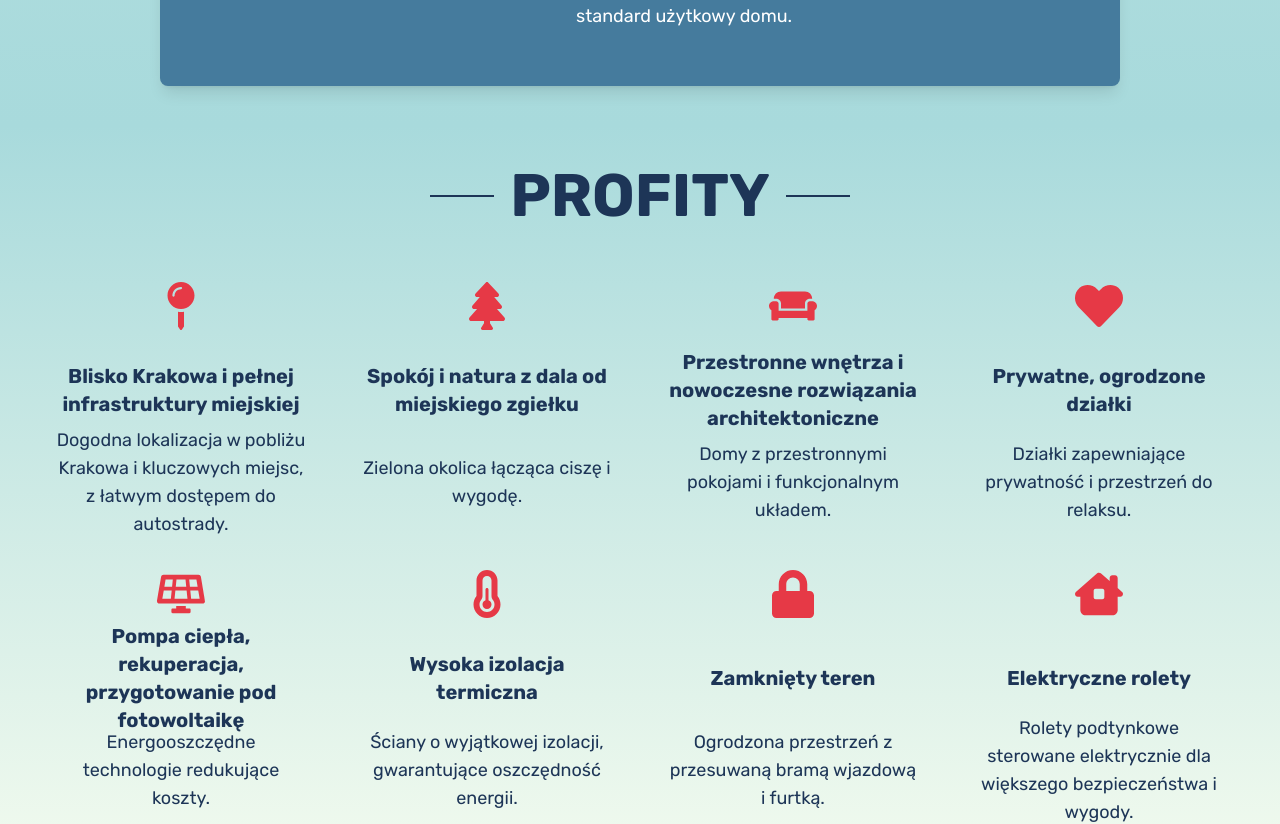
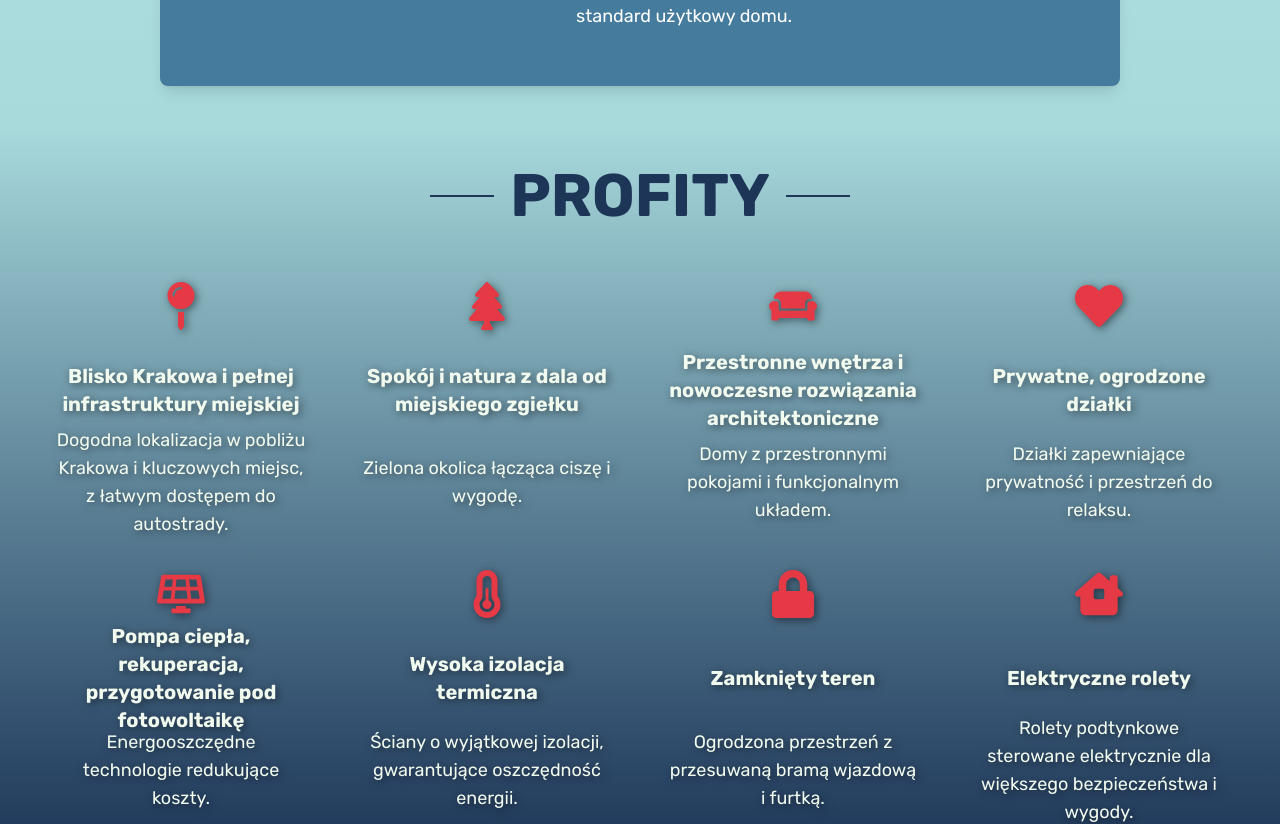
Before and after one commit to ruffaaw/dobranowice, a Next.js app: page / in a window 1280 px wide. Shown: the part 3806-4630 px from the top of the page. Built offline with nearby package versions, Linux system fonts and the light colour scheme.

Commit message:
fix: fixed colors

```diff
--- a/components/Profits.tsx
+++ b/components/Profits.tsx
@@ -66,17 +66,17 @@ export default function Profits() {
   return (
     <section
       id="profits"
-      className="w-full h-full flex flex-col items-center bg-gradient-to-b from-[#a8dadc] to-[#f1faee] relative scroll-mt-20"
+      className="w-full h-full flex flex-col items-center bg-gradient-to-b from-[#a8dadc] to-[#1d3557] relative scroll-mt-20"
     >
       <div className="flex items-center justify-center pt-10">
         <span
-          className="h-[2px] w-16 bg-[#1d3557] mr-4"
+          className="h-[2px] w-16 bg-[#1d3557] mr-4 "
           data-aos="fade-right"
           data-aos-duration="800"
         ></span>
 
         <h1
-          className="text-3xl sm:text-4xl lg:text-6xl font-bold text-[#1d3557]"
+          className="text-3xl sm:text-4xl lg:text-6xl font-bold text-[#1d3557] "
           data-aos="fade-up"
           data-aos-delay="200"
           data-aos-duration="800"
@@ -85,7 +85,7 @@ export default function Profits() {
         </h1>
 
         <span
-          className="h-[2px] w-16 bg-[#1d3557] ml-4"
+          className="h-[2px] w-16 bg-[#1d3557] ml-4 "
           data-aos="fade-left"
           data-aos-duration="800"
         ></span>
@@ -100,16 +100,16 @@ export default function Profits() {
               data-aos="fade-up"
               data-aos-delay={item.delay}
             >
-              <div className="max-md:h-full h-20 flex justify-center items-center">
+              <div className="max-md:h-full h-20 flex justify-center items-center drop-shadow-[2px_2px_4px_rgba(0,0,0,0.5)]">
                 {item.icon}
               </div>
               <div className="max-md:h-full h-12 lg:h-24 xl:h-16 flex justify-center items-center ">
-                <p className="font-bold text-lg xl:text-xl text-center">
+                <p className="font-bold text-lg xl:text-xl text-center text-[#f1faee] drop-shadow-[2px_2px_4px_rgba(0,0,0,0.5)]">
                   {item.title}
                 </p>
               </div>
-              <div className="max-md:h-full h-16 lg:h-28 xl:h-24 flex justify-center items-center ">
-                <p className=" text-base xl:text-lg text-center">
+              <div className="max-md:h-full h-16 lg:h-28 xl:h-24 flex justify-center items-center text-[#f1faee]">
+                <p className=" text-base xl:text-lg text-center drop-shadow-[2px_2px_4px_rgba(0,0,0,0.5)]">
                   {item.description}
                 </p>
               </div>
```
